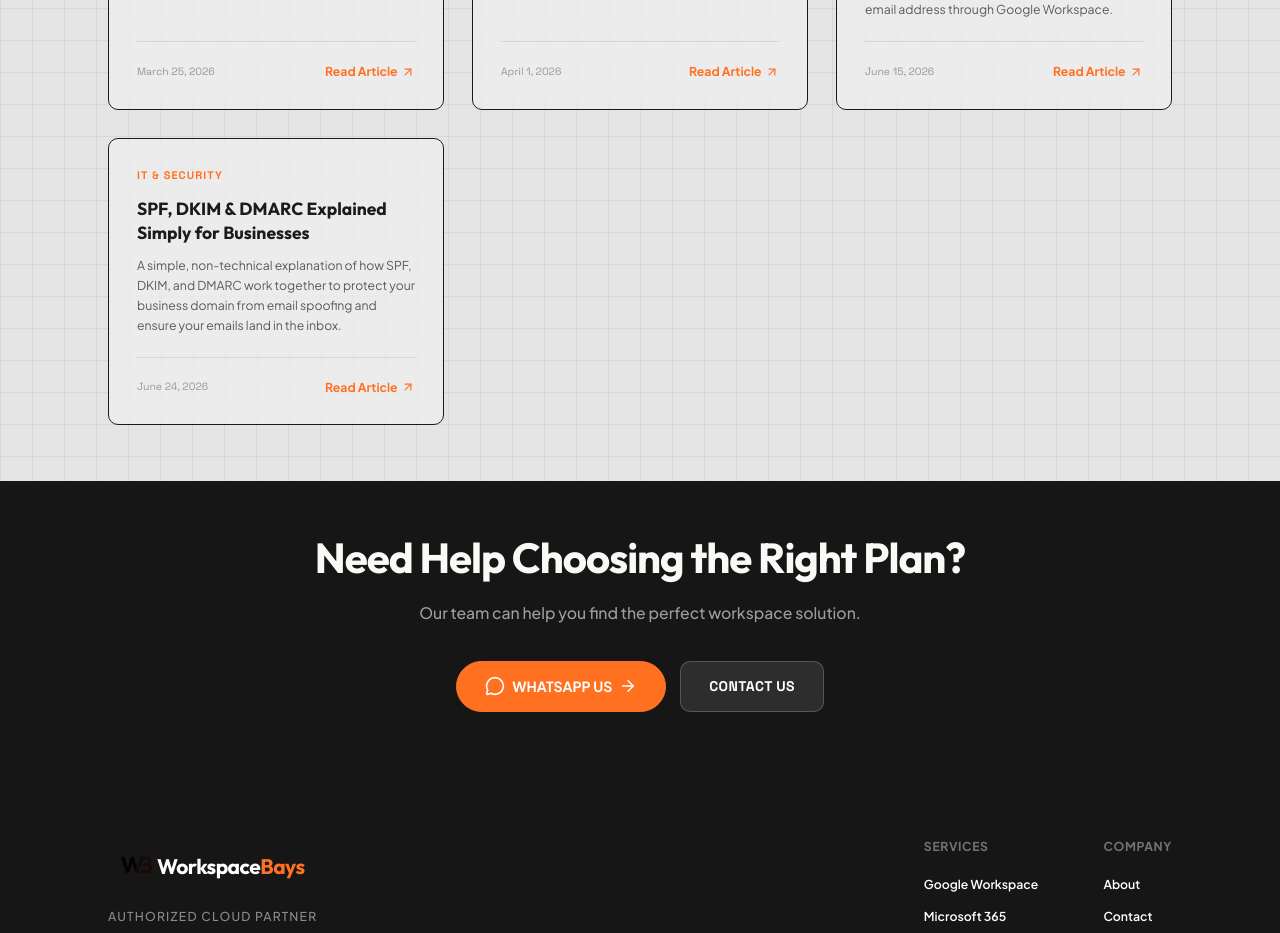
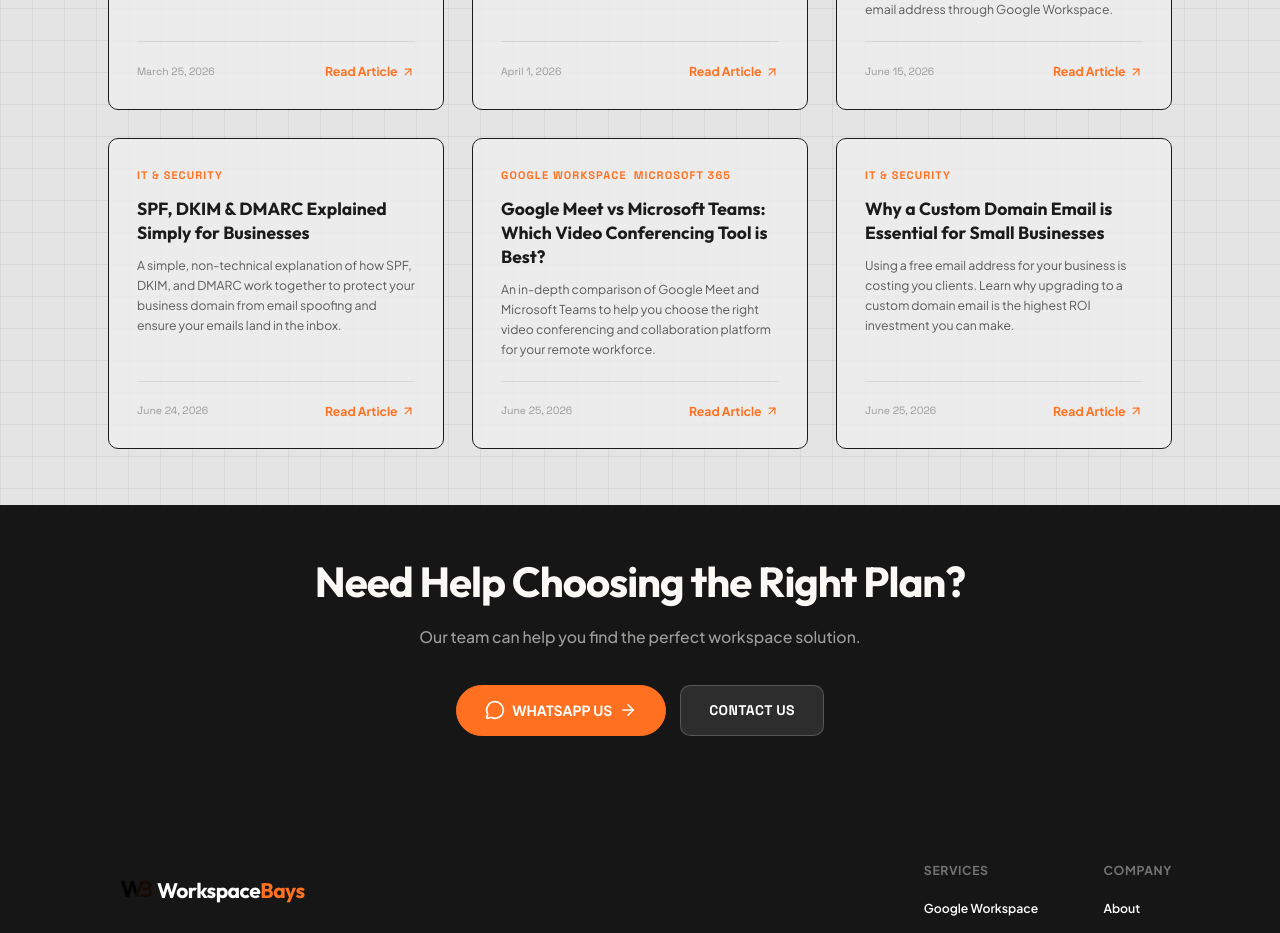
Before and after one commit to Karanman12/google-workspace-reseller, a React (Vite) app: page /blog in a window 1280 px wide. Shown: the part 2200-3133 px from the top of the page. Built offline with nearby package versions, Linux system fonts and the light colour scheme; no server answers; the database is empty.

Commit message:
UI tweak: Added 2 new SEO blogs to fill the grid layout perfectly

```diff
--- a/src/data/blogs.tsx
+++ b/src/data/blogs.tsx
@@ -1670,4 +1670,114 @@
 </div>
     )
   }
+,
+  {
+    slug: 'google-meet-vs-microsoft-teams',
+    title: 'Google Meet vs Microsoft Teams: Which Video Conferencing Tool is Best?',
+    categories: ['Google Workspace', 'Microsoft 365'],
+    date: 'June 25, 2026',
+    featuredImage: '/images/blog/google-workspace-vs-microsoft-365.webp',
+    readingTime: '7 min read',
+    lastUpdated: 'June 25, 2026',
+    metaTitle: 'Google Meet vs Microsoft Teams: 2026 Comparison | WorkspaceBays',
+    metaDescription: 'Compare Google Meet and Microsoft Teams for business video conferencing. We cover features, participant limits, ease of use, and security for remote teams.',
+    excerpt: 'An in-depth comparison of Google Meet and Microsoft Teams to help you choose the right video conferencing and collaboration platform for your remote workforce.',
+    author: {
+      name: 'WorkspaceBays Editorial Team',
+      role: 'Cloud Solutions Experts'
+    },
+    content: (
+      <div className="space-y-6 text-brand-dark/80 font-sans leading-relaxed text-lg">
+        <p>
+          Remote and hybrid work is here to stay. For Indian businesses managing distributed teams, choosing the right video conferencing tool is no longer just an IT decision — it's critical to your company culture. Today, the choice almost always comes down to two heavyweights: <strong>Google Meet</strong> (included in <Link to="/google-workspace" className="text-solar-orange hover:underline">Google Workspace</Link>) and <strong>Microsoft Teams</strong> (included in <Link to="/microsoft-365" className="text-solar-orange hover:underline">Microsoft 365</Link>).
+        </p>
+
+        <h2 className="text-2xl font-display font-extrabold text-brand-dark mt-10 mb-4 tracking-tight">The Core Difference in Philosophy</h2>
+        <p>
+          The most important thing to understand is that these two tools were built with entirely different philosophies in mind.
+        </p>
+        <p>
+          <strong>Google Meet</strong> is designed for speed and simplicity. It operates entirely in the browser. You click a link, and you are in the meeting within seconds. There are no mandatory desktop clients to download or update.
+        </p>
+        <p>
+          <strong>Microsoft Teams</strong> is designed as a comprehensive "virtual office." It is much more than just a video conferencing tool — it is a persistent chat hub, file sharing system, and project management environment all rolled into a robust desktop application.
+        </p>
+
+        <h2 className="text-2xl font-display font-extrabold text-brand-dark mt-10 mb-4 tracking-tight">Meeting Capacity and Features</h2>
+        <ul className="list-disc pl-6 space-y-2 mt-4 mb-8">
+          <li><strong>Participant Limits:</strong> Google Workspace Business Standard allows up to 150 participants (and Plus allows 500). Microsoft 365 Business Standard allows up to 300 participants.</li>
+          <li><strong>Recording:</strong> Both platforms allow cloud recording. Meet saves recordings directly to Google Drive, while Teams saves them to OneDrive/SharePoint.</li>
+          <li><strong>Breakout Rooms:</strong> Both tools support breakout rooms natively on their standard business plans, making them great for webinars and training sessions.</li>
+        </ul>
+
+        <h2 className="text-2xl font-display font-extrabold text-brand-dark mt-10 mb-4 tracking-tight">Ease of Use for External Guests</h2>
+        <p>
+          If your business relies heavily on external client meetings, <strong>Google Meet</strong> generally has the edge. Because it doesn't try to force a desktop app download, external clients can join instantly from any browser. Teams has a web version, but it often nudges users toward downloading the app, which can cause friction before a big sales pitch.
+        </p>
+
+        <h2 className="text-2xl font-display font-extrabold text-brand-dark mt-10 mb-4 tracking-tight">The Verdict</h2>
+        <p>
+          If your primary goal is frictionless, fast video calls with clients and a clean interface, Google Meet is the winner. If your company needs a deeply structured internal workspace with persistent chat channels and complex document collaboration, Microsoft Teams is unparalleled.
+        </p>
+
+        <div className="p-8 bg-solar-orange/10 border-l-4 border-solar-orange rounded-r-xl mt-12">
+          <p className="font-medium text-xl text-brand-dark">Still unsure which platform fits your team? <Link to="/contact" className="text-solar-orange hover:underline font-bold">Contact WorkspaceBays</Link> for a free consultation and licensing discounts.</p>
+        </div>
+      </div>
+    )
+  },
+  {
+    slug: 'why-custom-domain-email-is-essential',
+    title: 'Why a Custom Domain Email is Essential for Small Businesses',
+    categories: ['IT & Security'],
+    date: 'June 25, 2026',
+    featuredImage: '/images/blog/professional-business-email-google-workspace.webp',
+    readingTime: '6 min read',
+    lastUpdated: 'June 25, 2026',
+    metaTitle: 'Why Your Small Business Needs a Custom Domain Email | WorkspaceBays',
+    metaDescription: 'Stop using @gmail.com for your business. Discover the trust, security, and branding benefits of a custom domain email powered by Google Workspace.',
+    excerpt: 'Using a free email address for your business is costing you clients. Learn why upgrading to a custom domain email is the highest ROI investment you can make.',
+    author: {
+      name: 'WorkspaceBays Editorial Team',
+      role: 'Cloud Solutions Experts'
+    },
+    content: (
+      <div className="space-y-6 text-brand-dark/80 font-sans leading-relaxed text-lg">
+        <p>
+          Imagine handing a potential high-value client your perfectly designed business card. The logo is sharp, the cardstock is thick, and the title says "CEO". But at the bottom, your contact email reads: <em>sunil.enterprises2024@gmail.com</em>. In a split second, a portion of the trust you just built evaporates.
+        </p>
+        <p>
+          Upgrading to a <strong>custom domain email</strong> (like <em>sunil@sunilenterprises.com</em>) through platforms like <Link to="/google-workspace" className="text-solar-orange hover:underline">Google Workspace</Link> is no longer an optional luxury for small businesses — it is a strict requirement for survival in the modern digital economy.
+        </p>
+
+        <h2 className="text-2xl font-display font-extrabold text-brand-dark mt-10 mb-4 tracking-tight">1. Instant Credibility and Trust</h2>
+        <p>
+          Consumers are naturally skeptical. Anyone can create a free Yahoo or Gmail account in five minutes. However, an email attached to a registered domain proves that you are a legitimate, established business that has invested in its own infrastructure. Studies consistently show that customers are up to 9 times more likely to do business with a company that uses a professional email address.
+        </p>
+
+        <h2 className="text-2xl font-display font-extrabold text-brand-dark mt-10 mb-4 tracking-tight">2. You Maintain Ownership of Your Data</h2>
+        <p>
+          When you allow employees to use personal email accounts for company business, you are placing your client data, trade secrets, and communications completely out of your control. If an employee quits, they take that inbox — and all the client relationships inside it — with them.
+        </p>
+        <p>
+          With a custom domain email managed through an admin console, the business owns the accounts. You can reset passwords, suspend access, and easily transfer historical emails to a new hire if someone leaves the company.
+        </p>
+
+        <h2 className="text-2xl font-display font-extrabold text-brand-dark mt-10 mb-4 tracking-tight">3. Protection from Spam and Phishing</h2>
+        <p>
+          Free email accounts are prime targets for hackers. Enterprise-grade email solutions come bundled with advanced threat protection. When you set up a custom domain with proper <Link to="/blog/spf-dkim-dmarc-explained" className="text-solar-orange hover:underline">SPF, DKIM, and DMARC records</Link>, you not only secure your own inbox from phishing attacks but also ensure your outbound emails don't end up in your clients' spam folders.
+        </p>
+
+        <h2 className="text-2xl font-display font-extrabold text-brand-dark mt-10 mb-4 tracking-tight">The Bottom Line</h2>
+        <p>
+          At an average cost of less than ₹200 per user per month, a professional email is arguably the cheapest marketing and security tool available to a small business. It acts as a digital billboard with every email you send.
+        </p>
+
+        <div className="p-8 bg-solar-orange/10 border-l-4 border-solar-orange rounded-r-xl mt-12">
+          <p className="font-medium text-xl text-brand-dark">Ready to establish your professional brand? <Link to="/contact" className="text-solar-orange hover:underline font-bold">Contact WorkspaceBays</Link> to set up your custom domain email with zero downtime.</p>
+        </div>
+      </div>
+    )
+  }
+
 ];
```
